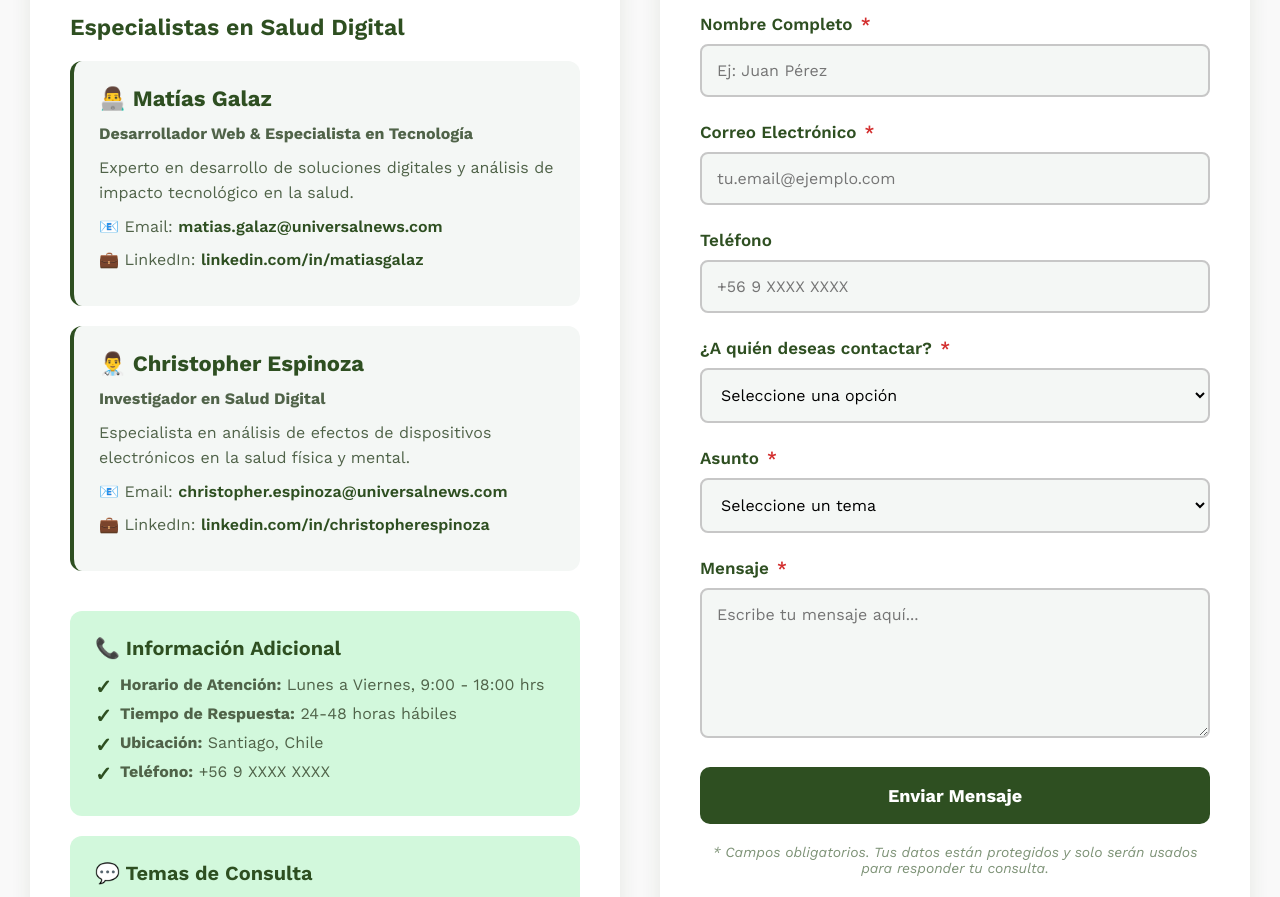
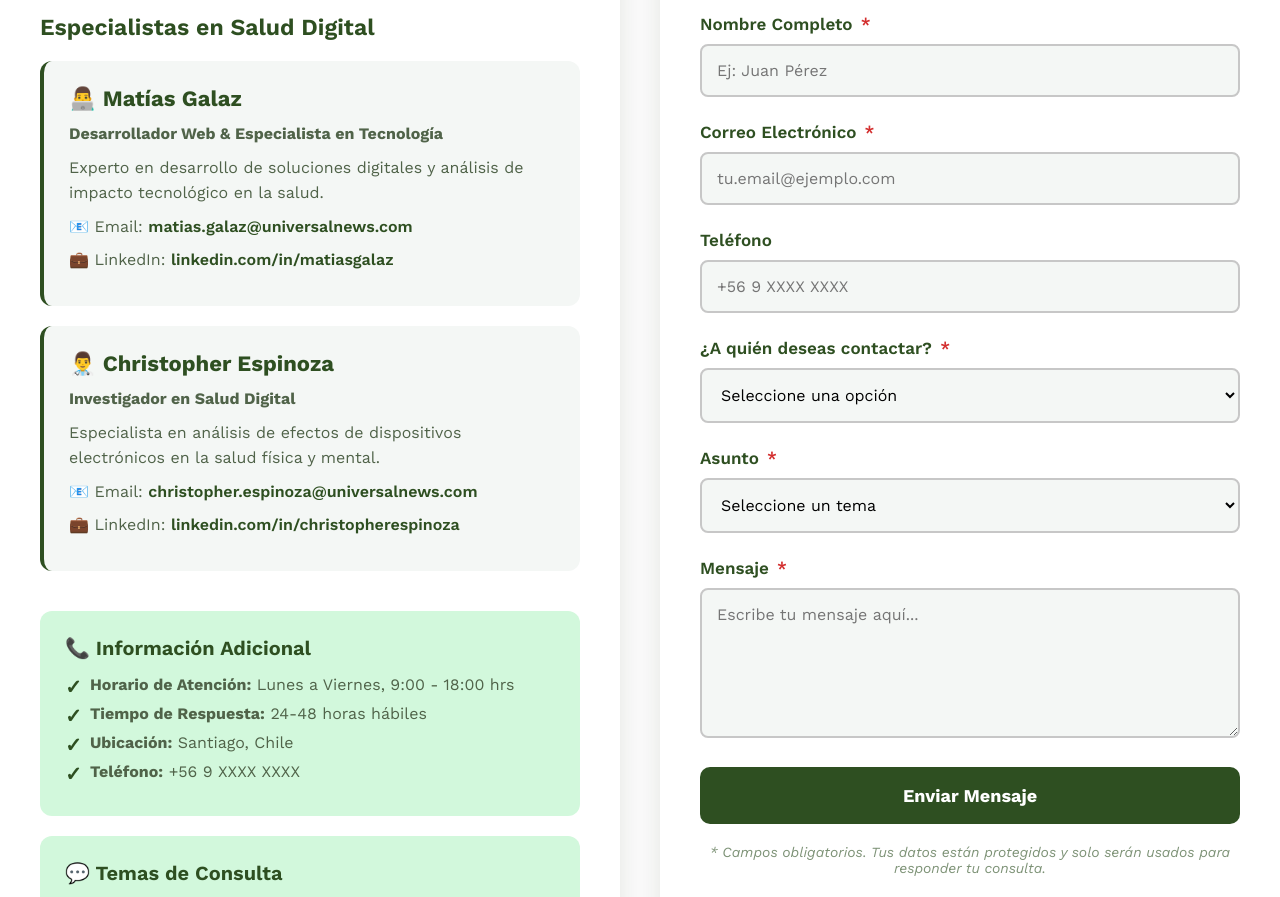
Before and after one commit to christudios/ciencias, a plain HTML site: page html/contacto.html in a window 1280 px wide. Shown: the part 528-1425 px from the top of the page. Drawn offline with nearby package versions, Linux system fonts and the light colour scheme.

Commit message:
Update contacto.css

```diff
--- a/css/contacto.css
+++ b/css/contacto.css
@@ -117,7 +117,6 @@ main {
 .contact-container {
     max-width: 130rem;
     margin: 6rem auto;
-    padding: 0 3rem 8rem 3rem;
     display: grid;
     grid-template-columns: 1fr 1fr;
     gap: 4rem;
```
